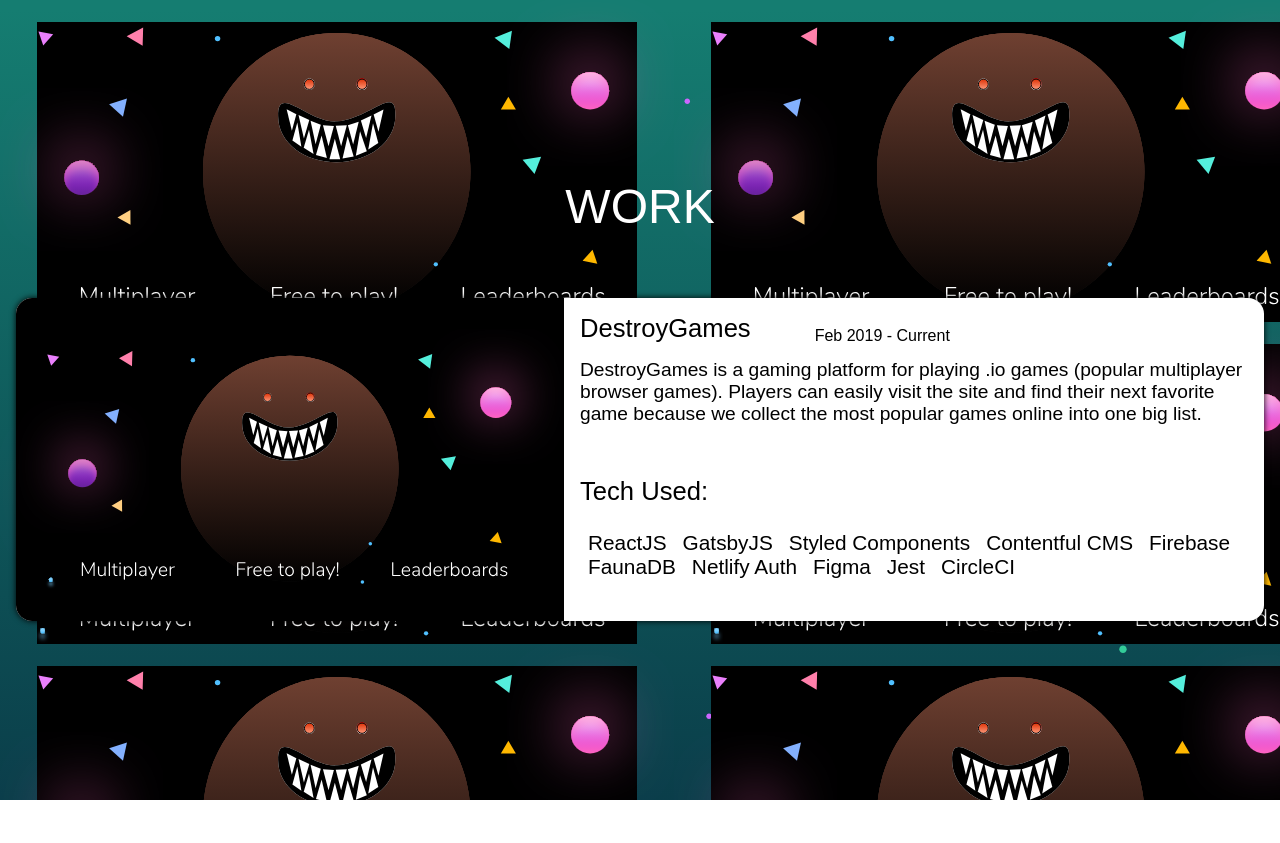
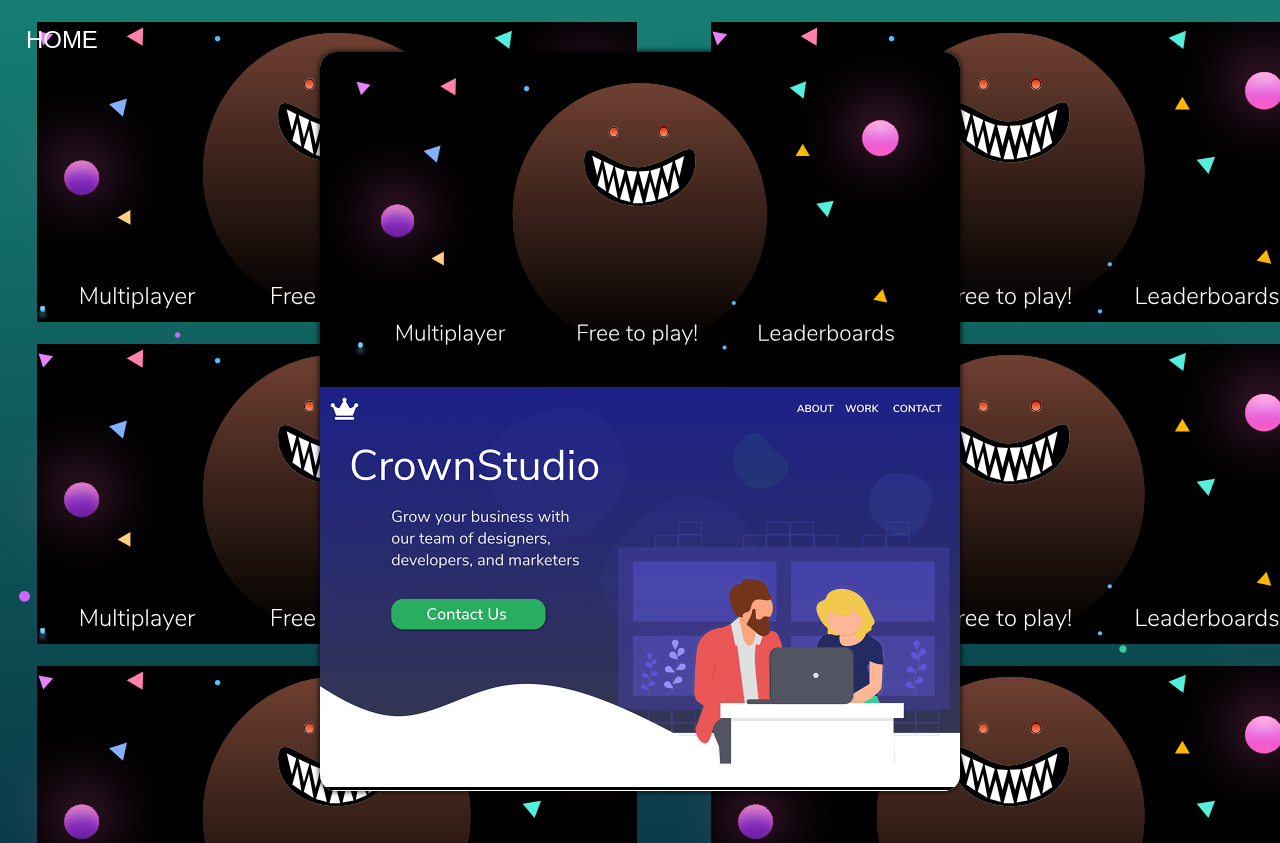
Before and after one commit to AwakenedMind/portfolio-site, a website: page work.html in a window 1280 px wide. Before the commit the page ends 800 px from the top, so only its background shows below. Drawn offline with Linux system fonts and the light colour scheme; files whose address does not match are found by name.

Commit message:
work page

```diff
--- a/css/work.css
+++ b/css/work.css
@@ -15,10 +15,19 @@
   box-sizing: border-box;
 }
 
+.home-link {
+  position: absolute;
+  left: 0;
+  top: 0;
+  margin-left: 1.618rem;
+  margin-top: 1.618rem;
+  color: white;
+  font-size: 1.5em;
+  text-decoration: none;
+}
 
 .project-section {
   width: 100%;
-  color: black;
   background: url("/images/cosmos-noclouds.svg");
   background-size: cover;
   background-repeat: no-repeat;
@@ -27,24 +36,36 @@
 .project-section > * {
   font-family: Arial, Helvetica, sans-serif;
   color: black;
-  height: 100vh;
+  height: 100%;
+  min-height: 100vh;
+}
+
+.design-link {
+  height: 100%;
+  width: 100%;
 }
 
 .project-main {
-  margin-right: 1rem;
-  margin-left: 1rem;
+  margin-right: 1.618rem;
+  margin-left: 1.618rem;
+  margin-bottom: calc(1.618rem * 2);
+  margin-top: calc(1.618rem * 2);
   background: white;
   border-radius: 1rem;
   display: flex;
-  flex-direction: row;
+  flex-direction: column;
   box-shadow: 0 0 0.4rem black;
   overflow: hidden;
+  width: 50vw;
 
 }
 
 @media screen and (max-width: 1200px) {
   .project-main {
-    flex-direction: column;
+    width: 75vw;
+    margin-right: 1.618rem;
+    margin-left: 1.618rem;
+    margin-bottom: 1.618rem;
   }
 }
 
--- a/work.html
+++ b/work.html
@@ -31,7 +31,7 @@
       Projects
     </div> -->
     <div class="project-banner">
-      <div class="project-title">WORK</div>
+      <!-- <div class="project-title">WORK</div> -->
 
       <div class="project-main">
         <a href="https://www.destroygames.com" class="project-link">
@@ -238,7 +238,12 @@
             </defs>
           </svg>
         </a>
-        <div class="project-description-wrapper">
+        <div>
+          <a href="https://www.behance.net/gallery/86051371/Crown-Studio-Digital-Agency" class="project-link">
+            <img src="./images/crownstudio.png" class="design-link" />
+          </a>
+        </div>
+        <!-- <div class="project-description-wrapper">
           <div class="project-heading-wrapper">
             <div class="project-heading">DestroyGames</div>
             <div class="project-date">Feb 2019 - Current</div>
@@ -264,8 +269,11 @@
               <li>CircleCI</li>
             </ul>
           </div>
+        </div> -->
 
-        </div>
+        <a class="home-link" href="index.html">
+          HOME
+        </a>
       </div>
     </div>
   </div>
```
Also changed, not shown: images/crownstudio.png (added).
